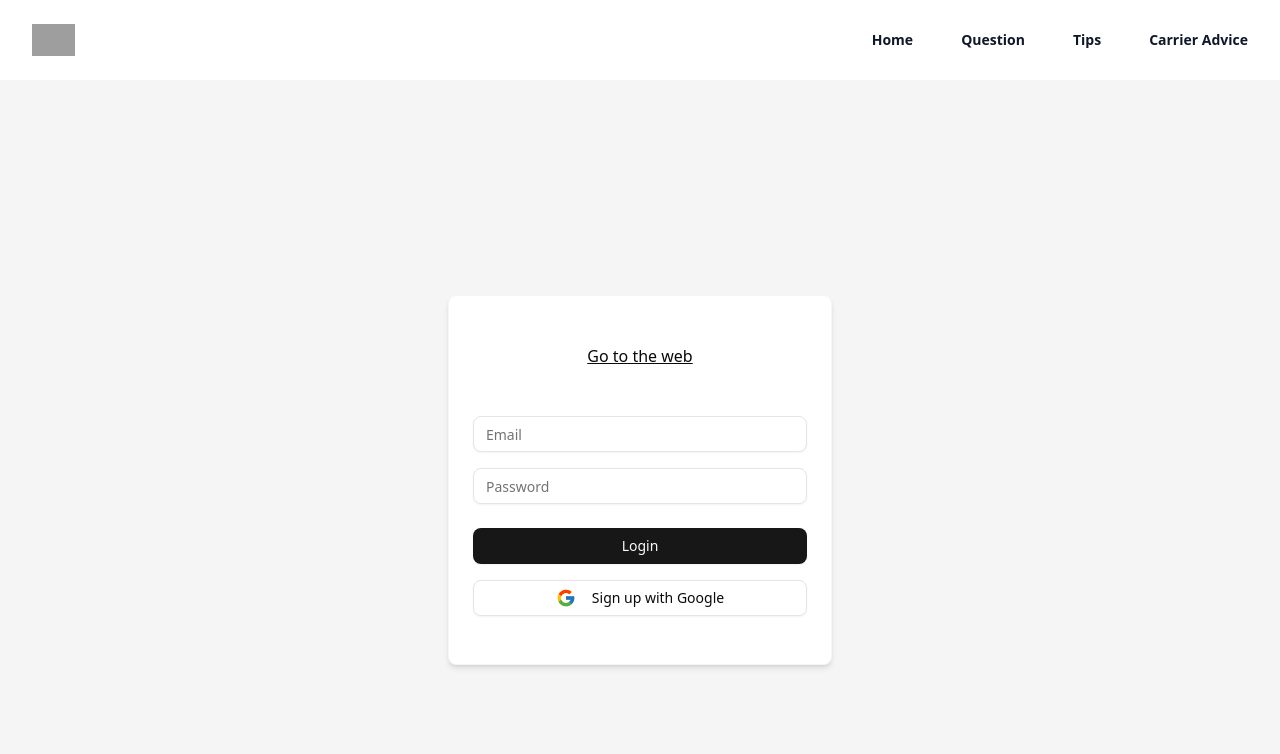
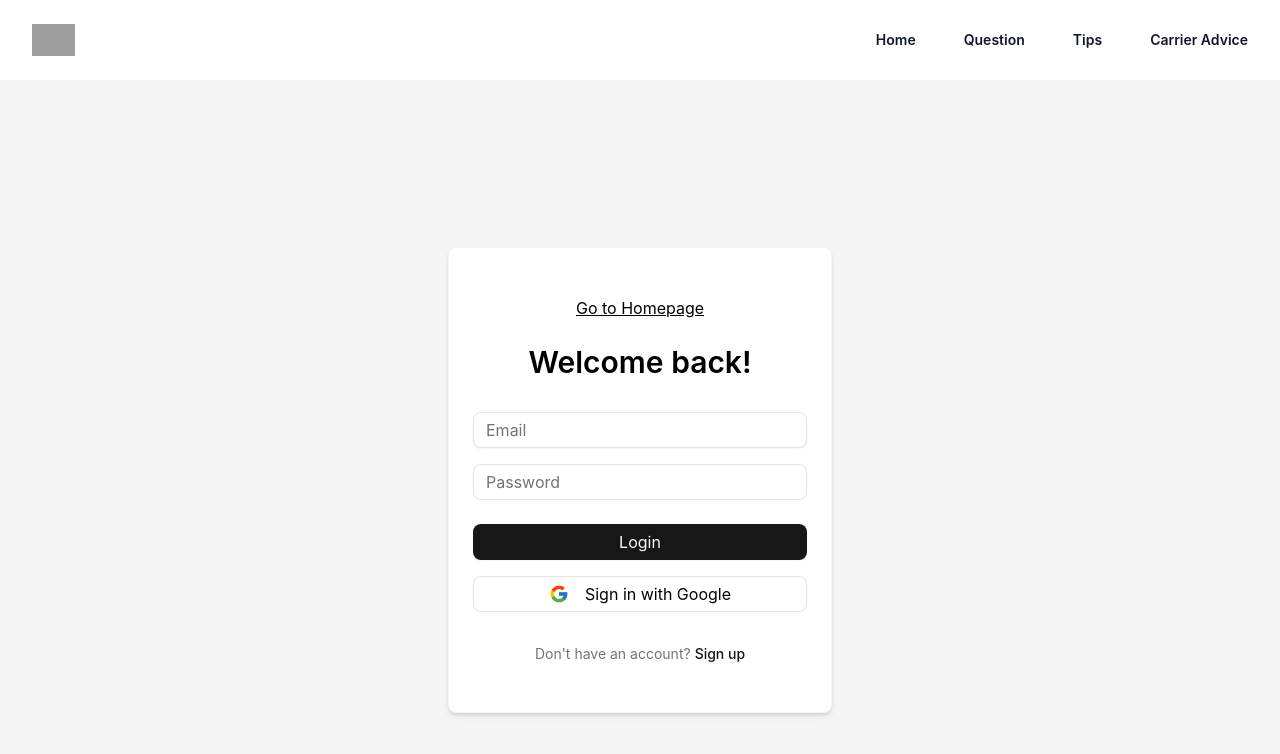
Before and after one commit to dvsdabhi/question-frontend, a Next.js app: page /login in a window 1280 px wide. Shown: the top 754 px of the page. Built offline with nearby package versions, Linux system fonts and the light colour scheme; grey boxes are pictures that could not be loaded.

Commit message:
solve build issues

```diff
--- a/src/app/(admin)/login/page.tsx
+++ b/src/app/(admin)/login/page.tsx
@@ -1,92 +1,21 @@
-import { FcGoogle } from "react-icons/fc";
+"use Client"
 
-import { Button } from "@/components/ui/button";
-import { Input } from "@/components/ui/input";
+import Login from "@/components/Login";
 
-interface Login1Props {
-  heading?: string;
-  logo: {
-    url: string;
-    src: string;
-    alt: string;
-    title?: string;
-  };
-  buttonText?: string;
-  googleText?: string;
-  signupText?: string;
-  signupUrl?: string;
+export default function LoginPage() {
+  return (
+    <Login
+      heading="Welcome back!"
+      logo={{
+        url: "/",
+        src: "/logo.png", // make sure this file exists in your public folder
+        alt: "Logo",
+        title: "Go to Homepage",
+      }}
+      buttonText="Login"
+      googleText="Sign in with Google"
+      signupText="Don't have an account?"
+      signupUrl="/signup"
+    />
+  );
 }
-
-const Login = ({
-  heading,
-  logo = {
-    url: "http://127.0.0.1:3000",
-    src: "f",
-    alt: "logo",
-    title: "Go to the web",
-  },
-  buttonText = "Login",
-  googleText = "Sign up with Google",
-  signupText = "Don't have an account?",
-  signupUrl = "https://shadcnblocks.com",
-}: Login1Props) => {
-  return (
-    <section className="h-screen bg-muted">
-      <div className="flex h-full items-center justify-center">
-        <div className="flex w-full max-w-sm flex-col items-center gap-y-8 rounded-md border border-muted bg-white px-6 py-12 shadow-md">
-          <div className="flex flex-col items-center gap-y-2">
-            {/* Logo */}
-            <div className="flex items-center gap-1 lg:justify-start">
-              <a href={logo.url}>
-                <h3  className="h-10 underline">
-                  {logo.title}
-                </h3>
-              </a>
-            </div>
-            {heading && <h1 className="text-3xl font-semibold">{heading}</h1>}
-          </div>
-          <div className="flex w-full flex-col gap-8">
-            <div className="flex flex-col gap-4">
-              <div className="flex flex-col gap-2">
-                <Input
-                  type="email"
-                  placeholder="Email"
-                  required
-                  className="bg-white"
-                />
-              </div>
-              <div className="flex flex-col gap-2">
-                <Input
-                  type="password"
-                  placeholder="Password"
-                  required
-                  className="bg-white"
-                />
-              </div>
-              <div className="flex flex-col gap-4">
-                <Button type="submit" className="mt-2 w-full cursor-pointer">
-                  {buttonText}
-                </Button>
-                <Button variant="outline" className="w-full cursor-pointer">
-                  <FcGoogle className="mr-2 size-5" />
-                  {googleText}
-                </Button>
-              </div>
-            </div>
-          </div>
-          {/* <div className="flex justify-center gap-1 text-sm text-muted-foreground">
-            <p>{signupText}</p>
-            <a
-              href={signupUrl}
-              className="font-medium text-primary hover:underline"
-            >
-              Sign up
-            </a>
-          </div> */}
-        </div>
-      </div>
-    </section>
-  );
-};
-
-export default Login
--- a/src/app/layout.tsx
+++ b/src/app/layout.tsx
@@ -43,6 +43,7 @@ import type { Metadata } from "next";
 import { Geist, Geist_Mono } from "next/font/google";
 import "./globals.css";
 import Header from "./header/header";
+import '@mantine/core/styles.css';
 import { MantineProvider } from "@mantine/core";
 
 // Google fonts
@@ -112,7 +113,7 @@ export default function RootLayout({
       <body
         className={`${geistSans.variable} ${geistMono.variable} antialiased`}
       >
-        <MantineProvider withGlobalStyles withNormalizeCSS>
+        <MantineProvider>
           <Header />
           {children}
         </MantineProvider>
--- a/src/app/question/[id]/page.tsx
+++ b/src/app/question/[id]/page.tsx
@@ -1,43 +1,37 @@
-// import QuestionClient from './questionClient'
+import QuestionClient from './questionClient'
 
-// export const dynamic = 'force-dynamic' // Optional: disables caching during dev
+export const dynamic = 'force-dynamic'
 
-// interface PageProps {
-//   params: {
-//     id: string
-//   }
-// }
+type PageProps = {
+  params: Promise<{ id: string }>;
+};
 
 // const QuestionPage = async ({ params }: PageProps) => {
-
-//   return <QuestionClient languageId={params.id} />;
+//    const { id } = await params;
+//   return <QuestionClient languageId={id} />;
 // };
 
 // export default QuestionPage;
 
 
-import QuestionClient from './questionClient';
+// import QuestionClient from './questionClient';
 
-export const dynamic = 'force-dynamic'; // Optional: disables caching during dev
+// export const dynamic = 'force-dynamic';
 
-interface PageProps {
-  params: {
-    id: string;
-  };
-}
+// type Params = Promise<{ id: string }>
 
-// અહીં SEO માટે metadata export
 export async function generateMetadata({ params }: PageProps) {
-  const languageName = params.id.toUpperCase(); // અથવા તમારું logic language name fetch કરવા માટે
+
+  const { id } = await params;
 
   return {
-    title: `${languageName} Interview Questions - Prepare & Crack Interviews | YourSiteName`,
-    description: `Explore curated interview questions for ${languageName}. Get ready for your next tech interview with detailed answers and expert tips.`,
-    keywords: `${languageName}, interview questions, coding interview, tech interview, programming`,
+    title: `Interview Questions - Prepare & Crack Interviews | YourSiteName`,
+    description: `Explore curated interview questions for. Get ready for your next tech interview with detailed answers and expert tips.`,
+    keywords: ` interview questions, coding interview, tech interview, programming`,
     openGraph: {
-      title: `${languageName} Interview Questions - Prepare & Crack Interviews | YourSiteName`,
-      description: `Explore curated interview questions for ${languageName}. Get ready for your next tech interview with detailed answers and expert tips.`,
-      url: `https://yourwebsite.com/question/${params.id}`,
+      title: ` Interview Questions - Prepare & Crack Interviews | YourSiteName`,
+      description: `Explore curated interview questions for Get ready for your next tech interview with detailed answers and expert tips.`,
+      url: `https://yourwebsite.com/question/${id}`,
       siteName: "YourSiteName",
       images: [
         {
@@ -52,15 +46,17 @@ export async function generateMetadata({ params }: PageProps) {
     },
     twitter: {
       card: 'summary_large_image',
-      title: `${languageName} Interview Questions - Prepare & Crack Interviews | YourSiteName`,
-      description: `Explore curated interview questions for ${languageName}. Get ready for your next tech interview with detailed answers and expert tips.`,
+      title: `Interview Questions - Prepare & Crack Interviews | YourSiteName`,
+      description: `Explore curated interview questions for. Get ready for your next tech interview with detailed answers and expert tips.`,
       images: ['https://yourwebsite.com/og-image.png'],
     },
   };
 }
 
+
 const QuestionPage = async ({ params }: PageProps) => {
-  return <QuestionClient languageId={params.id} />;
+   const { id } = await params;
+  return <QuestionClient languageId={id} />;
 };
 
 export default QuestionPage;
--- /dev/null
+++ b/src/components/Login.tsx
@@ -0,0 +1,83 @@
+import { FcGoogle } from "react-icons/fc";
+import { Button } from "@/components/ui/button";
+import { Input } from "@/components/ui/input";
+
+interface Login1Props {
+  heading?: string;
+  logo: {
+    url: string;
+    src: string;
+    alt: string;
+    title?: string;
+  };
+  buttonText?: string;
+  googleText?: string;
+  signupText?: string;
+  signupUrl?: string;
+}
+
+const Login = ({
+  heading,
+  logo,
+  buttonText = "Login",
+  googleText = "Sign up with Google",
+  signupText = "Don't have an account?",
+  signupUrl = "#",
+}: Login1Props) => {
+  return (
+    <section className="h-screen bg-muted">
+      <div className="flex h-full items-center justify-center">
+        <div className="flex w-full max-w-sm flex-col items-center gap-y-8 rounded-md border border-muted bg-white px-6 py-12 shadow-md">
+          <div className="flex flex-col items-center gap-y-2">
+            <div className="flex items-center gap-1 lg:justify-start">
+              <a href={logo.url}>
+                <h3 className="h-10 underline">{logo.title}</h3>
+              </a>
+            </div>
+            {heading && <h1 className="text-3xl font-semibold">{heading}</h1>}
+          </div>
+          <div className="flex w-full flex-col gap-8">
+            <div className="flex flex-col gap-4">
+              <div className="flex flex-col gap-2">
+                <Input
+                  type="email"
+                  placeholder="Email"
+                  required
+                  className="bg-white"
+                />
+              </div>
+              <div className="flex flex-col gap-2">
+                <Input
+                  type="password"
+                  placeholder="Password"
+                  required
+                  className="bg-white"
+                />
+              </div>
+              <div className="flex flex-col gap-4">
+                <Button type="submit" className="mt-2 w-full cursor-pointer">
+                  {buttonText}
+                </Button>
+                <Button variant="outline" className="w-full cursor-pointer">
+                  <FcGoogle className="mr-2 size-5" />
+                  {googleText}
+                </Button>
+              </div>
+            </div>
+          </div>
+          <div className="flex justify-center gap-1 text-sm text-muted-foreground">
+            <p>{signupText}</p>
+            <a
+              href={signupUrl}
+              className="font-medium text-primary hover:underline"
+            >
+              Sign up
+            </a>
+          </div>
+        </div>
+      </div>
+    </section>
+  );
+};
+
+export default Login;
```
Also changed, not shown: 1 other file (tests, documents, lock files or other folders).
